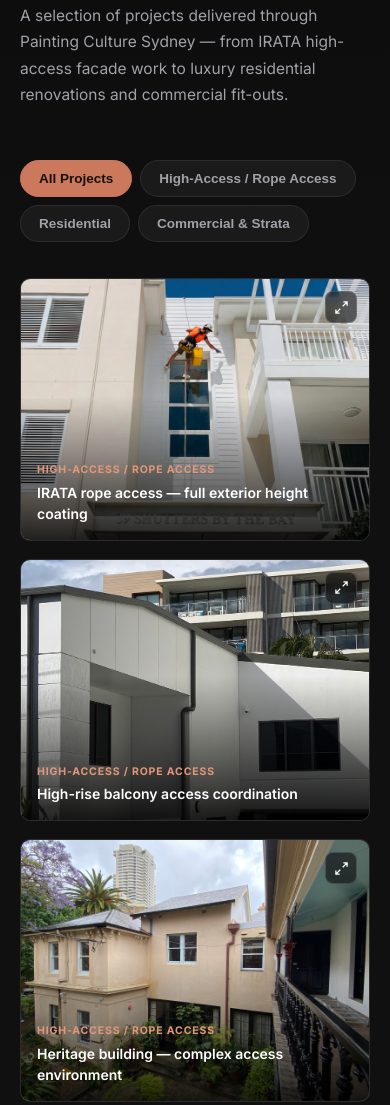
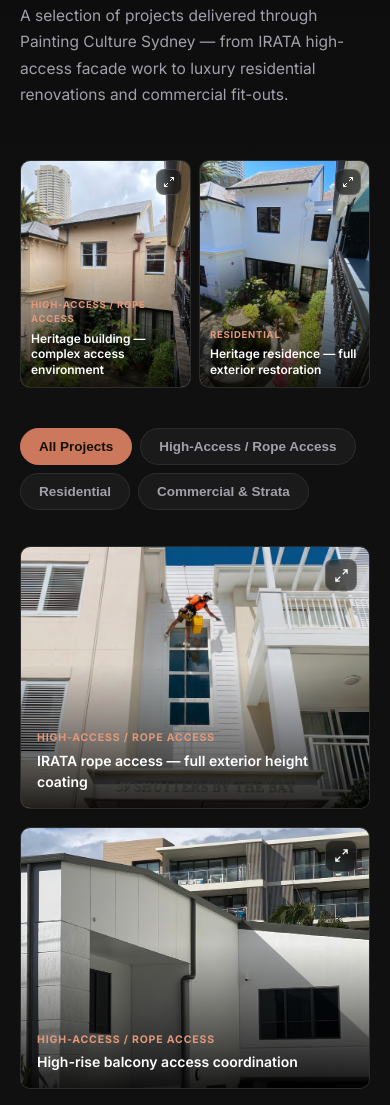
Before and after one commit to juandavidrc14-jpg/juandavidBuilder, a plain HTML site: page index.html in a window 390 px wide. Shown: the part 9902-11007 px from the top of the page. Drawn offline with Linux system fonts and the light colour scheme.

Commit message:
Add files via upload

```diff
--- a/index.html
+++ b/index.html
@@ -247,6 +247,19 @@
   .lang-row{display:flex;gap:26px;margin-top:26px;flex-wrap:wrap;}
   .lang-item{display:flex;align-items:center;gap:10px;font-size:14px;color:var(--silver);}
   .lang-item b{color:var(--white);}
+
+  /* ---------- Paired Showcase (always side-by-side, all breakpoints) ---------- */
+  .paired-showcase{display:grid;grid-template-columns:1fr 1fr;gap:18px;margin-bottom:40px;}
+  .paired-showcase .g-item{aspect-ratio:4/3;}
+  @media(max-width:700px){
+  .paired-showcase{gap:8px;}
+  .paired-showcase .g-item{aspect-ratio:3/4;}
+  .paired-showcase .g-title{font-size:12px;line-height:1.3;}
+  .paired-showcase .g-cat{font-size:9.5px;}
+  .paired-showcase .g-overlay{padding:10px;}
+  .paired-showcase .g-expand{width:26px;height:26px;top:8px;right:8px;}
+  .paired-showcase .g-expand svg{width:12px;height:12px;}
+  }
 
   /* ---------- Projects / Gallery ---------- */
   .filter-row{display:flex;gap:10px;flex-wrap:wrap;margin-bottom:36px;}
@@ -718,6 +731,25 @@
       <p>A selection of projects delivered through Painting Culture Sydney — from IRATA high-access facade work to luxury residential renovations and commercial fit-outs.</p>
     </div>
 
+    <div class="paired-showcase reveal" id="pairedShowcase">
+      <div class="g-item" id="pairItemRope">
+        <img src="images/rope-02-heritage-facade-v3.jpg" alt="Heritage building — complex access environment" loading="lazy">
+        <div class="g-expand"><svg viewBox="0 0 24 24" fill="none" stroke="currentColor" stroke-width="2"><path d="M15 3h6v6M9 21H3v-6M21 3l-7 7M3 21l7-7"/></svg></div>
+        <div class="g-overlay">
+          <div class="g-cat">High-Access / Rope Access</div>
+          <div class="g-title">Heritage building — complex access environment</div>
+        </div>
+      </div>
+      <div class="g-item" id="pairItemRes">
+        <img src="images/res-01-heritage-hero.jpg" alt="Heritage residence — full exterior restoration" loading="lazy">
+        <div class="g-expand"><svg viewBox="0 0 24 24" fill="none" stroke="currentColor" stroke-width="2"><path d="M15 3h6v6M9 21H3v-6M21 3l-7 7M3 21l7-7"/></svg></div>
+        <div class="g-overlay">
+          <div class="g-cat">Residential</div>
+          <div class="g-title">Heritage residence — full exterior restoration</div>
+        </div>
+      </div>
+    </div>
+
     <div class="filter-row">
       <button class="filter-btn active" data-filter="all">All Projects</button>
       <button class="filter-btn" data-filter="rope">High-Access / Rope Access</button>
@@ -818,8 +850,8 @@
   const projects = [
     { src: 'images/rope-05-height-coating.jpg', cat: 'rope', catLabel: 'High-Access / Rope Access', title: 'IRATA rope access — full exterior height coating' },
     { src: 'images/rope-04-highrise-access.jpg', cat: 'rope', catLabel: 'High-Access / Rope Access', title: 'High-rise balcony access coordination' },
-    { src: 'images/rope-02-heritage-facade-v3.jpg', cat: 'rope', catLabel: 'High-Access / Rope Access', title: 'Heritage building — complex access environment' },
-    { src: 'images/res-01-heritage-hero.jpg', cat: 'residential', catLabel: 'Residential', title: 'Heritage residence — full exterior restoration' },
+    { src: 'images/rope-02-heritage-facade-v3.jpg', cat: 'rope', catLabel: 'High-Access / Rope Access', title: 'Heritage building — complex access environment', pinned: true },
+    { src: 'images/res-01-heritage-hero.jpg', cat: 'residential', catLabel: 'Residential', title: 'Heritage residence — full exterior restoration', pinned: true },
     { src: 'images/res-06-queenslander.jpg', cat: 'residential', catLabel: 'Residential', title: 'Federation-style duplex — full repaint' },
     { src: 'images/res-04-luxury-bathroom.jpg', cat: 'residential', catLabel: 'Residential', title: 'Luxury bathroom renovation — interior finish' },
     { src: 'images/res-05-modern-interior-v2.jpg', cat: 'residential', catLabel: 'Residential', title: 'Modern residential interior — new build finish' },
@@ -832,6 +864,7 @@
 
   const grid = document.getElementById('galleryGrid');
   projects.forEach((p, i) => {
+    if (p.pinned) return;
     const el = document.createElement('div');
     el.className = 'g-item';
     el.dataset.cat = p.cat;
@@ -853,7 +886,7 @@
       filterBtns.forEach(b => b.classList.remove('active'));
       btn.classList.add('active');
       const f = btn.dataset.filter;
-      document.querySelectorAll('.g-item').forEach(item => {
+      document.querySelectorAll('#galleryGrid .g-item').forEach(item => {
         item.classList.toggle('hide', f !== 'all' && item.dataset.cat !== f);
       });
     });
@@ -887,6 +920,12 @@
     const item = e.target.closest('.g-item');
     if (item && !item.classList.contains('hide')) openLightbox(Number(item.dataset.index));
   });
+  document.getElementById('pairItemRope').addEventListener('click', () => {
+    openLightbox(projects.findIndex(p => p.src === 'images/rope-02-heritage-facade-v3.jpg'));
+  });
+  document.getElementById('pairItemRes').addEventListener('click', () => {
+    openLightbox(projects.findIndex(p => p.src === 'images/res-01-heritage-hero.jpg'));
+  });
   document.getElementById('lbClose').addEventListener('click', closeLightbox);
   lightbox.addEventListener('click', (e) => { if (e.target === lightbox) closeLightbox(); });
   document.getElementById('lbNext').addEventListener('click', () => { currentIndex = (currentIndex + 1) % projects.length; updateLightbox(); });
```
